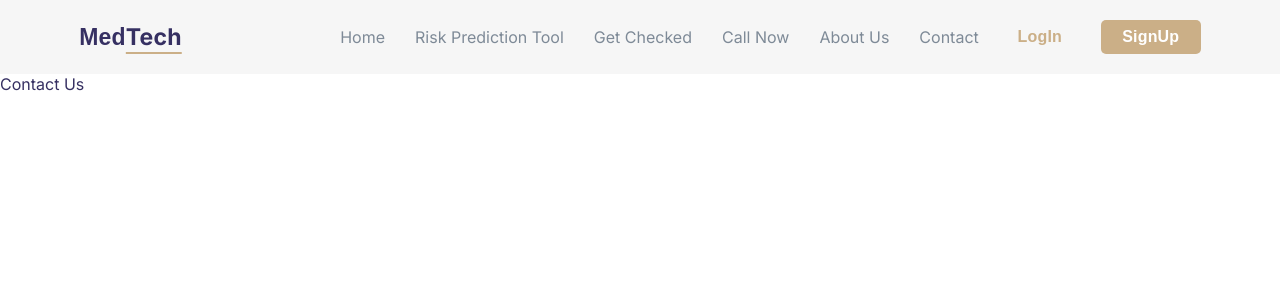
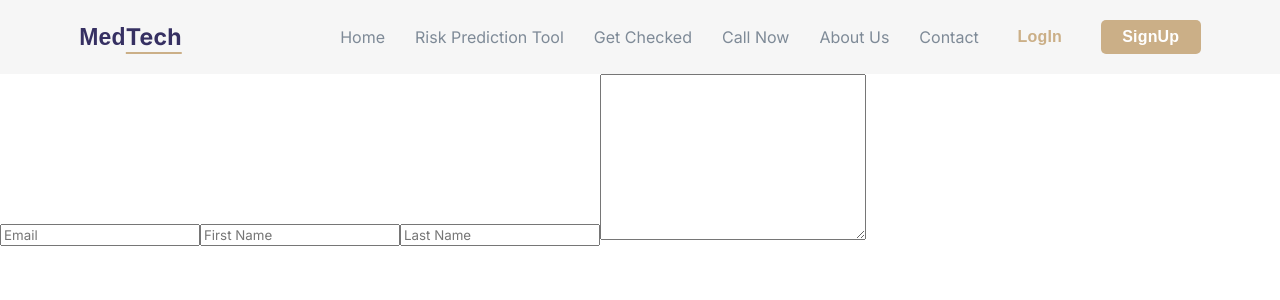
Before and after one commit to omararabi100/Medtech, a React (Vite) app in the folder medtech/: page /contact-us in a window 1280 px wide. Shown: the top 300 px of the page. Built offline with nearby package versions, Linux system fonts and the light colour scheme; a web font is replaced by a local one.

Commit message:
started contact us

```diff
--- a/medtech/src/App.css
+++ b/medtech/src/App.css
@@ -548,6 +548,12 @@ button{
     margin: 30px;
 }
 
+/* Contact Us */
+
+.contact-us-container {
+
+}
+
 /* Footer */
 
 .footer {
--- a/medtech/src/components/ContactUs.jsx
+++ b/medtech/src/components/ContactUs.jsx
@@ -2,8 +2,13 @@ import React from "react";
 
 const ContactUs = () => {
     return (
-        <div>
-            Contact Us
+        <div className="contact-us-container">
+            <form action="">
+                <input type="text" placeholder="Email"/>
+                <input type="text" placeholder="First Name"/>
+                <input type="text" placeholder="Last Name"/>
+                <textarea cols="30" rows="10"></textarea>
+            </form>
         </div>
     )
 }
```
Also changed, not shown: medtech/package.json (+6 -1 lines), 1 other file (tests, documents, lock files or other folders).
